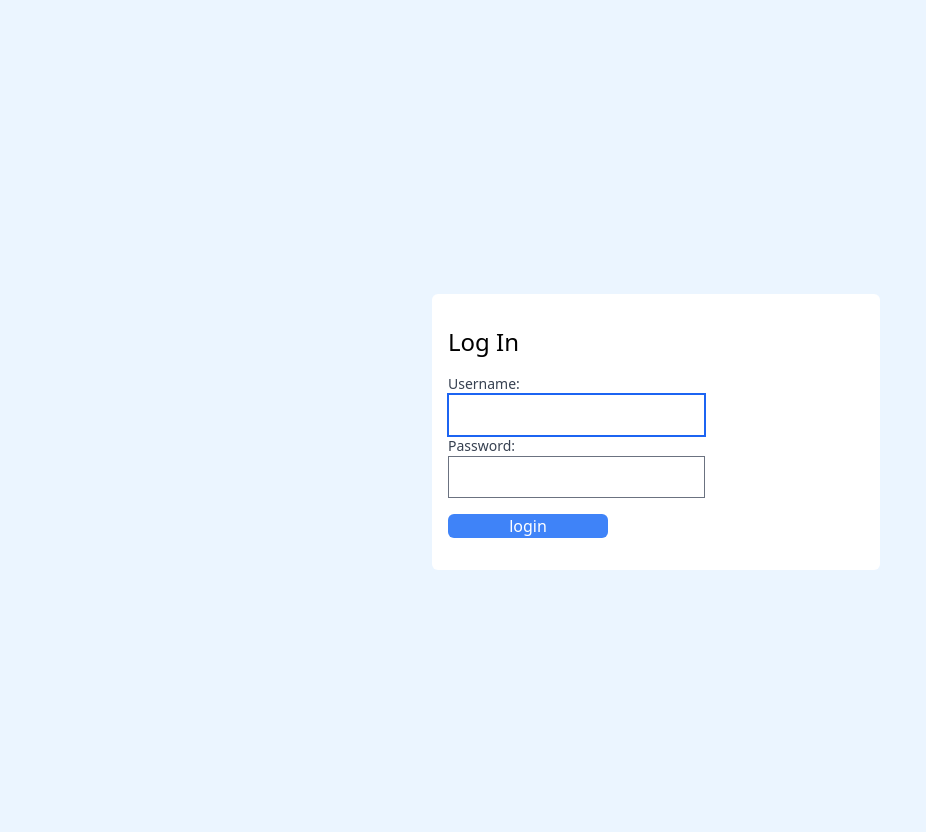
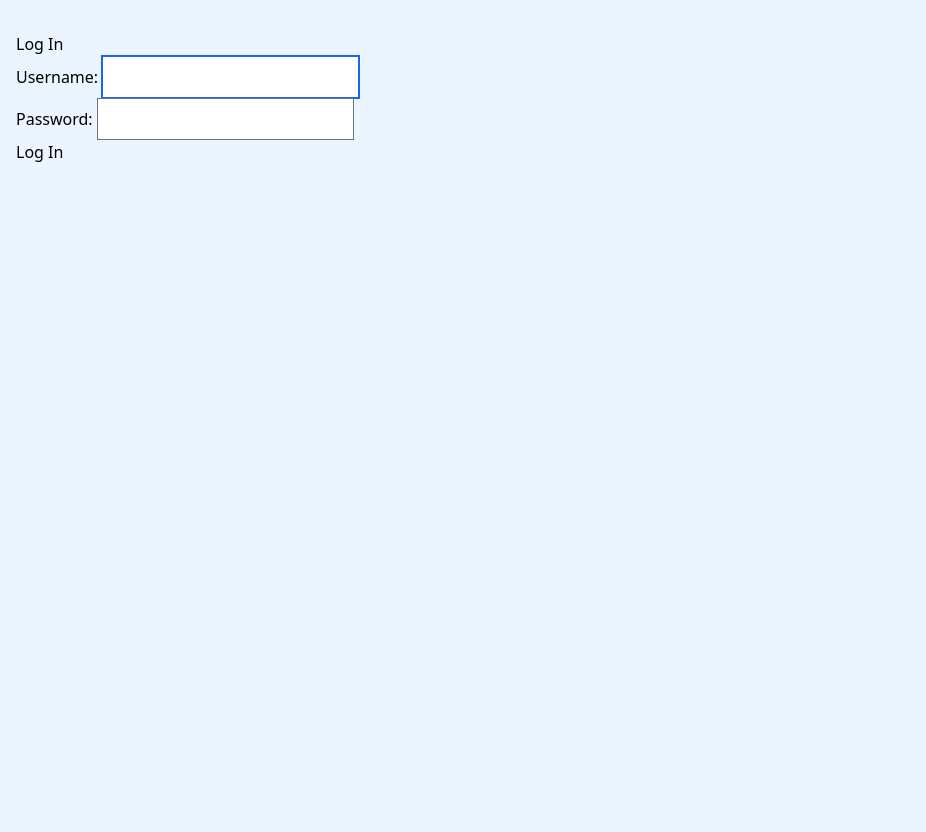
Before and after one commit to elleem/django-template, a Django app: page /accounts/login/ in a window 1280 px wide. Shown: the part 56-888 px from the top of the page, without its empty margins (0-926 px from the left). After the commit the page ends 218 px from the top, so only its background shows below. Run offline with Django 4.2, Linux system fonts and the light colour scheme; style sheets or scripts are compiled from the project's sources; some libraries are stand-ins or nearby versions.

Commit message:
clears styling

```diff
--- a/accounts/models.py
+++ b/accounts/models.py
@@ -1,5 +1,4 @@
 from django.db import models
-from django import forms
 from django.contrib.auth.models import AbstractUser
 
 
@@ -9,7 +8,6 @@ class CustomUser(AbstractUser):
     username = models.CharField(max_length=50, unique=True)
     age = models.IntegerField(null=True)
     birthday = models.DateField(null=True)
-    # password = models.CharField(max_length=100)
 
 
     def __str__(self):
--- a/templates/registration/login.html
+++ b/templates/registration/login.html
@@ -1,24 +1,42 @@
+{#{% extends "base.html" %}#}
+{##}
+{#    {% block title %}Log In{% endblock %}#}
+{##}
+{#{% block content %}#}
+{#<h2>Log In</h2>#}
+{#<form method="post">#}
+{#  {% csrf_token %}#}
+{#  {{ form.as_p }}#}
+{#  <button type="submit">Log In</button>#}
+{#     <div class="flex items-center justify-center h-screen">#}
+{#     <form class= "bg-white p-4 rounded-md w-3/4 max-w-md" action="" method="post">#}
+{#         {% csrf_token %}#}
+{#        <h2 class="text-2xl font-medium my-4">Log In</h2>#}
+{##}
+{#        <div class="form-group">#}
+{#            <label for="{{ form.username.id_for_label }}" class="block text-sm font-medium leading-5 text-gray-700">Username: </label>#}
+{#            {{ form.username }}#}
+{#        </div>#}
+{#           <div class="form-group">#}
+{#            <label for="{{ form.password.id_for_label }}" class="block text-sm font-medium leading-5 text-gray-700">Password: </label>#}
+{#            {{ form.password }}#}
+{#        </div>#}
+{#   <div class="my-4 justify-center box-content h-full w-40">#}
+{#            <input type="submit" value="login" class="h-full w-full bg-blue-500 text-white rounded-md hover:bg-blue-600">#}
+{#        </div>#}
+{#         </form>#}
+{#     </div>#}
+{#{% endblock %}#}
+
 {% extends "base.html" %}
 
 {% block title %}Log In{% endblock %}
 
 {% block content %}
-     <div class="flex items-center justify-center h-screen">
-     <form class= "bg-white p-4 rounded-md w-3/4 max-w-md" action="" method="post">
-         {% csrf_token %}
-        <h2 class="text-2xl font-medium my-4">Log In</h2>
-
-        <div class="form-group">
-            <label for="{{ form.username.id_for_label }}" class="block text-sm font-medium leading-5 text-gray-700">Username: </label>
-            {{ form.username }}
-        </div>
-           <div class="form-group">
-            <label for="{{ form.password.id_for_label }}" class="block text-sm font-medium leading-5 text-gray-700">Password: </label>
-            {{ form.password }}
-        </div>
-   <div class="my-4 justify-center box-content h-full w-40">
-            <input type="submit" value="login" class="h-full w-full bg-blue-500 text-white rounded-md hover:bg-blue-600">
-        </div>
+<h2>Log In</h2>
+<form method="post">
+  {% csrf_token %}
+  {{ form.as_p }}
+  <button type="submit">Log In</button>
 </form>
-     </div>
 {% endblock %}
```
Also changed, not shown: templates/registration/signup.html (+43 -27 lines), accounts/migrations/0006_alter_customuser_password_delete_database.py (added), accounts/migrations/0007_alter_customuser_password.py (added), db.sqlite3, items/migrations/0001_initial.py (added).
